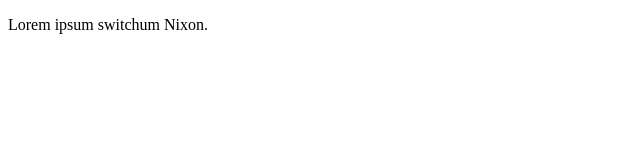
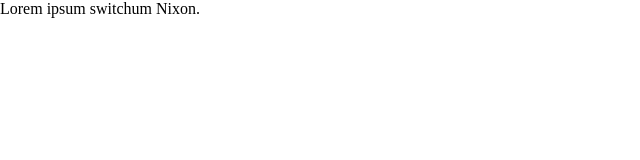
Before and after one commit to BrendanGasparin/holy-grail, a plain HTML site: page index.html in a window 1280 px wide. Shown: the whole page, without its empty margins (0-640 px from the left). Drawn offline with Linux system fonts and the light colour scheme.

Commit message:
Add basic stylesheet with a CSS reset

```diff
--- /dev/null
+++ b/css/style.css
@@ -0,0 +1,5 @@
+* {
+    margin: 0;
+    padding: 0;
+    box-sizing: border-box;
+}
--- a/index.html
+++ b/index.html
@@ -3,7 +3,10 @@
   <head>
     <meta charset="utf-8" />
     <meta name="viewport" content="width=device-width, initial-scale=1.0" />
+
     <title>The Holy Grail of Web Layouts</title>
+
+    <link href="./css/style.css" rel="stylesheet" />
   </head>
   <body>
     <p>Lorem ipsum switchum Nixon.</p>
```
